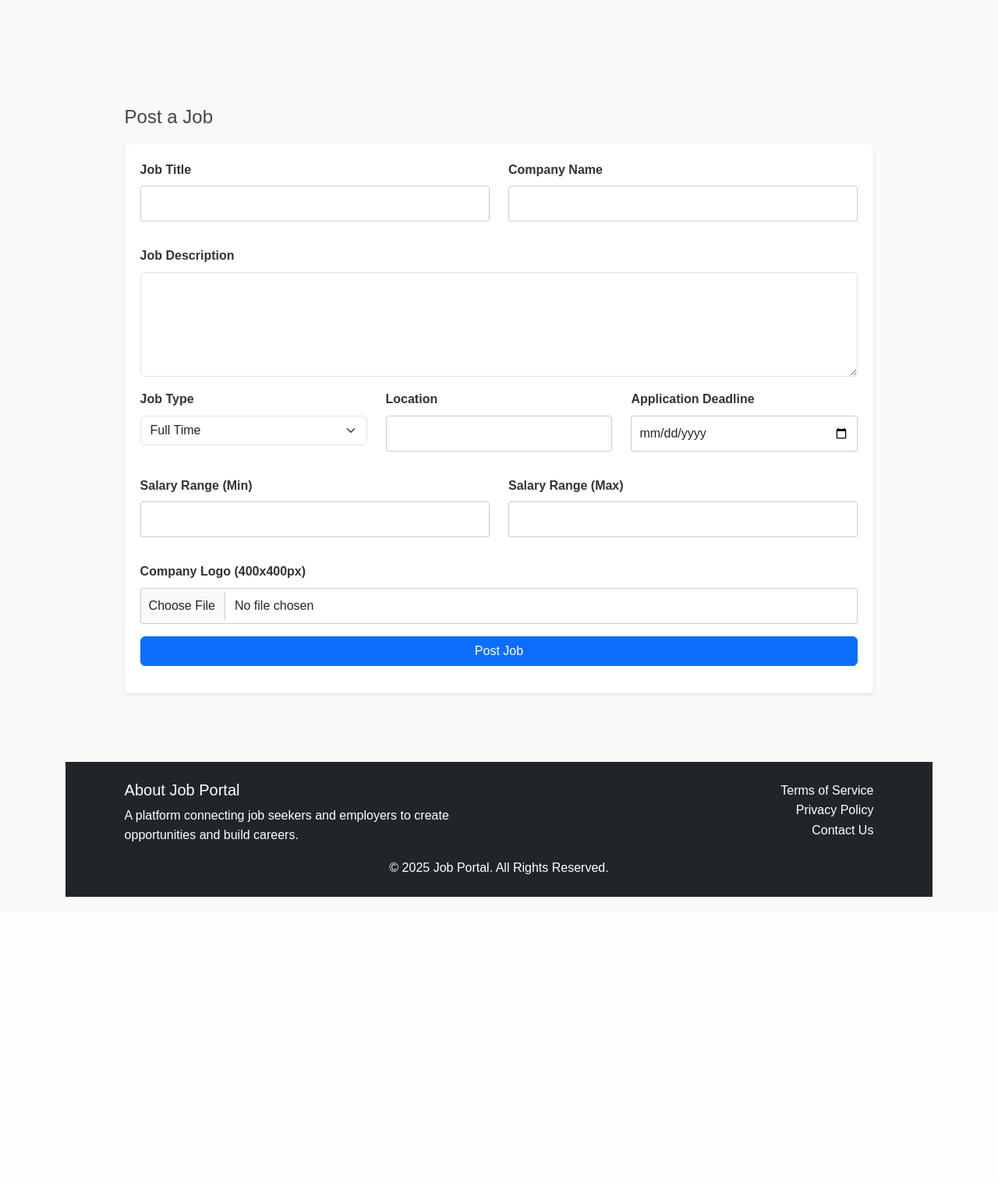
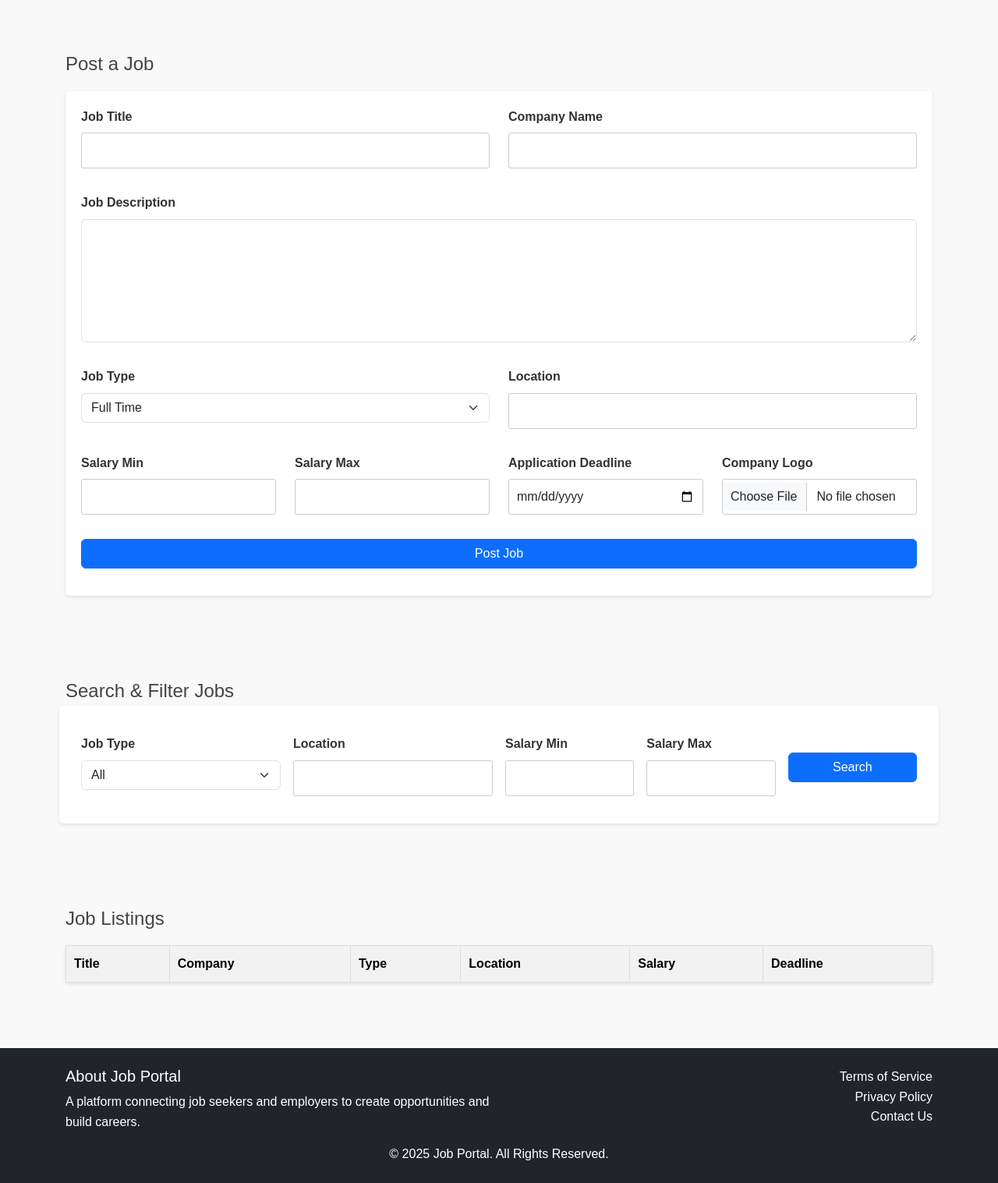
Before and after one commit to Vsumeetra/JobPortal, a PHP site: page /pages/job-listing.php in a window 1280 px wide. Shown: the part 98-1615 px from the top of the page at 78% size. Before the commit the page ends 1248 px from the top, so only its background shows below. Run offline with PHP 8.4, Linux system fonts and the light colour scheme; the visitor is signed in with stand-in values (Sample User, id 1); data that the repository does not hold is empty; some libraries are stand-ins or nearby versions.

Commit message:
Update job-listing.php

```diff
--- a/job_portal/pages/job-listing.php
+++ b/job_portal/pages/job-listing.php
@@ -2,26 +2,41 @@
 session_start();
 include '../config/db.php';
 
+// Ensuring the user is logged in and is an employer
 if (!isset($_SESSION['user_id']) || $_SESSION['role'] !== 'employer') {
     header('Location: ../auth/login.php');
     exit();
 }
 
+// Handling Job Posting
 if ($_SERVER['REQUEST_METHOD'] == 'POST') {
-    $title = $_POST['title'];
-    $company_name = $_POST['company_name'];
-    $description = $_POST['description'];
-    $job_type = $_POST['job_type'];
-    $location = $_POST['location'];
-    $salary_min = $_POST['salary_min'];
-    $salary_max = $_POST['salary_max'];
-    $application_deadline = $_POST['application_deadline'];
+    $title = isset($_POST['title']) ? trim($_POST['title']) : '';
+    $company_name = isset($_POST['company_name']) ? trim($_POST['company_name']) : '';
+    $description = isset($_POST['description']) ? $_POST['description'] : '';
+    $job_type = isset($_POST['job_type']) ? trim($_POST['job_type']) : '';
+    $location = isset($_POST['location']) ? trim($_POST['location']) : '';
+    $salary_min = isset($_POST['salary_min']) ? intval($_POST['salary_min']) : 0;
+    $salary_max = isset($_POST['salary_max']) ? intval($_POST['salary_max']) : 0;
+    $application_deadline = isset($_POST['application_deadline']) ? trim($_POST['application_deadline']) : '';
     $user_id = $_SESSION['user_id'];
 
-    // Handle logo upload
-    $logo_name = $_FILES['company_logo']['name'];
-    $logo_tmp = $_FILES['company_logo']['tmp_name'];
+    // Validating job title
+    if (strlen($title) < 3 || strlen($title) > 100) {
+        echo "Job title must be between 3 and 100 characters.";
+        exit();
+    }
+
+    // upload logos
+    $logo_name = $_FILES['company_logo']['name'] ?? '';
+    $logo_tmp = $_FILES['company_logo']['tmp_name'] ?? '';
+    $logo_size = $_FILES['company_logo']['size'] ?? 0;
     $logo_path = '../assets/uploads/logos/' . $logo_name;
+
+    // Restrict logo size to 2MB
+    if ($logo_size > 2097152) {
+        echo "Company logo size exceeds 2 MB.";
+        exit();
+    }
 
     if (move_uploaded_file($logo_tmp, $logo_path)) {
         $sql = "INSERT INTO jobs (title, company_name, description, job_type, location, salary_min, salary_max, application_deadline, company_logo, user_id)
@@ -36,6 +51,24 @@ if ($_SERVER['REQUEST_METHOD'] == 'POST') {
         echo "Failed to upload logo.";
     }
 }
+
+// Handle Search and Filters
+$filter_query = "SELECT * FROM jobs WHERE 1=1";
+
+if (!empty($_GET['job_type'])) {
+    $filter_query .= " AND job_type = '" . $_GET['job_type'] . "'";
+}
+if (!empty($_GET['location'])) {
+    $filter_query .= " AND location LIKE '%" . $_GET['location'] . "%'";
+}
+if (!empty($_GET['salary_min'])) {
+    $filter_query .= " AND salary_min >= " . intval($_GET['salary_min']);
+}
+if (!empty($_GET['salary_max'])) {
+    $filter_query .= " AND salary_max <= " . intval($_GET['salary_max']);
+}
+
+$jobs_result = $conn->query($filter_query);
 ?>
 
 <!DOCTYPE html>
@@ -46,11 +79,20 @@ if ($_SERVER['REQUEST_METHOD'] == 'POST') {
     <title>Post a Job</title>
     <link rel="stylesheet" href="../assets/css/style.css">
     <link href="https://cdn.jsdelivr.net/npm/bootstrap@5.3.0-alpha1/dist/css/bootstrap.min.css" rel="stylesheet">
+    <!-- Included Rich Text Editor -->
+    <script src="https://cdn.tiny.cloud/1/no-api-key/tinymce/5/tinymce.min.js" referrerpolicy="origin"></script>
+    <script>
+        tinymce.init({
+            selector: '#description',
+            plugins: 'link image code',
+            toolbar: 'undo redo | bold italic | alignleft aligncenter alignright | code'
+        });
+    </script>
 </head>
 <body>
 <?php $pageTitle = "Job Listing"; include '../templates/header.php'; ?>
-    <div class="container mt-5">
-    <div class="container mt-5">
+
+<div class="container mt-5">
     <h2>Post a Job</h2>
     <form method="POST" enctype="multipart/form-data">
         <div class="row">
@@ -62,48 +104,102 @@ if ($_SERVER['REQUEST_METHOD'] == 'POST') {
                 <label for="company_name" class="form-label">Company Name</label>
                 <input type="text" name="company_name" id="company_name" class="form-control" required>
             </div>
-        </div>
-        <div class="mb-3">
-            <label for="description" class="form-label">Job Description</label>
-            <textarea name="description" id="description" class="form-control" rows="5" required></textarea>
-        </div>
-        <div class="row">
-            <div class="col-md-4 mb-3">
+            <div class="col-md-12 mb-3">
+                <label for="description" class="form-label">Job Description</label>
+                <textarea name="description" id="description" class="form-control" rows="6" required></textarea>
+            </div>
+            <div class="col-md-6 mb-3">
                 <label for="job_type" class="form-label">Job Type</label>
-                <select name="job_type" id="job_type" class="form-select" required>
+                <select name="job_type" id="job_type" class="form-select">
                     <option value="Full Time">Full Time</option>
                     <option value="Part Time">Part Time</option>
                     <option value="Contract">Contract</option>
                 </select>
             </div>
-            <div class="col-md-4 mb-3">
+            <div class="col-md-6 mb-3">
                 <label for="location" class="form-label">Location</label>
                 <input type="text" name="location" id="location" class="form-control" required>
             </div>
-            <div class="col-md-4 mb-3">
+            <div class="col-md-3 mb-3">
+                <label for="salary_min" class="form-label">Salary Min</label>
+                <input type="number" name="salary_min" id="salary_min" class="form-control">
+            </div>
+            <div class="col-md-3 mb-3">
+                <label for="salary_max" class="form-label">Salary Max</label>
+                <input type="number" name="salary_max" id="salary_max" class="form-control">
+            </div>
+            <div class="col-md-3 mb-3">
                 <label for="application_deadline" class="form-label">Application Deadline</label>
-                <input type="date" name="application_deadline" id="application_deadline" class="form-control" required>
+                <input type="date" name="application_deadline" id="application_deadline" class="form-control">
             </div>
-        </div>
-        <div class="row">
-            <div class="col-md-6 mb-3">
-                <label for="salary_min" class="form-label">Salary Range (Min)</label>
-                <input type="number" name="salary_min" id="salary_min" class="form-control" required>
+            <div class="col-md-3 mb-3">
+                <label for="company_logo" class="form-label">Company Logo</label>
+                <input type="file" name="company_logo" id="company_logo" class="form-control">
             </div>
-            <div class="col-md-6 mb-3">
-                <label for="salary_max" class="form-label">Salary Range (Max)</label>
-                <input type="number" name="salary_max" id="salary_max" class="form-control" required>
-            </div>
-        </div>
-        <div class="mb-3">
-            <label for="company_logo" class="form-label">Company Logo (400x400px)</label>
-            <input type="file" name="company_logo" id="company_logo" class="form-control" required>
         </div>
         <button type="submit" class="btn btn-primary w-100">Post Job</button>
     </form>
 </div>
+
+<div class="container mt-5">
+    <h2>Search & Filter Jobs</h2>
+    <form method="GET" class="row g-3">
+        <div class="col-md-3">
+            <label for="job_type" class="form-label">Job Type</label>
+            <select name="job_type" id="job_type" class="form-select">
+                <option value="">All</option>
+                <option value="Full Time">Full Time</option>
+                <option value="Part Time">Part Time</option>
+                <option value="Contract">Contract</option>
+            </select>
+        </div>
+        <div class="col-md-3">
+            <label for="location" class="form-label">Location</label>
+            <input type="text" name="location" id="location" class="form-control">
+        </div>
+        <div class="col-md-2">
+            <label for="salary_min" class="form-label">Salary Min</label>
+            <input type="number" name="salary_min" id="salary_min" class="form-control">
+        </div>
+        <div class="col-md-2">
+            <label for="salary_max" class="form-label">Salary Max</label>
+            <input type="number" name="salary_max" id="salary_max" class="form-control">
+        </div>
+        <div class="col-md-2">
+            <button type="submit" class="btn btn-primary w-100 mt-4">Search</button>
+        </div>
+    </form>
+</div>
+
+<div class="container mt-5">
+    <h2>Job Listings</h2>
+    <table class="table table-bordered">
+        <thead>
+            <tr>
+                <th>Title</th>
+                <th>Company</th>
+                <th>Type</th>
+                <th>Location</th>
+                <th>Salary</th>
+                <th>Deadline</th>
+            </tr>
+        </thead>
+        <tbody>
+            <?php while ($job = $jobs_result->fetch_assoc()): ?>
+            <tr>
+                <td><?php echo $job['title']; ?></td>
+                <td><?php echo $job['company_name']; ?></td>
+                <td><?php echo $job['job_type']; ?></td>
+                <td><?php echo $job['location']; ?></td>
+                <td><?php echo $job['salary_min'] . ' - ' . $job['salary_max']; ?></td>
+                <td><?php echo $job['application_deadline']; ?></td>
+            </tr>
+            <?php endwhile; ?>
+        </tbody>
+    </table>
+</div>
+
 <script src="../assets/js/main.js"></script>
-<?php include '../templates/footer.php';
-?>
+<?php include '../templates/footer.php'; ?>
 </body>
 </html>
```
